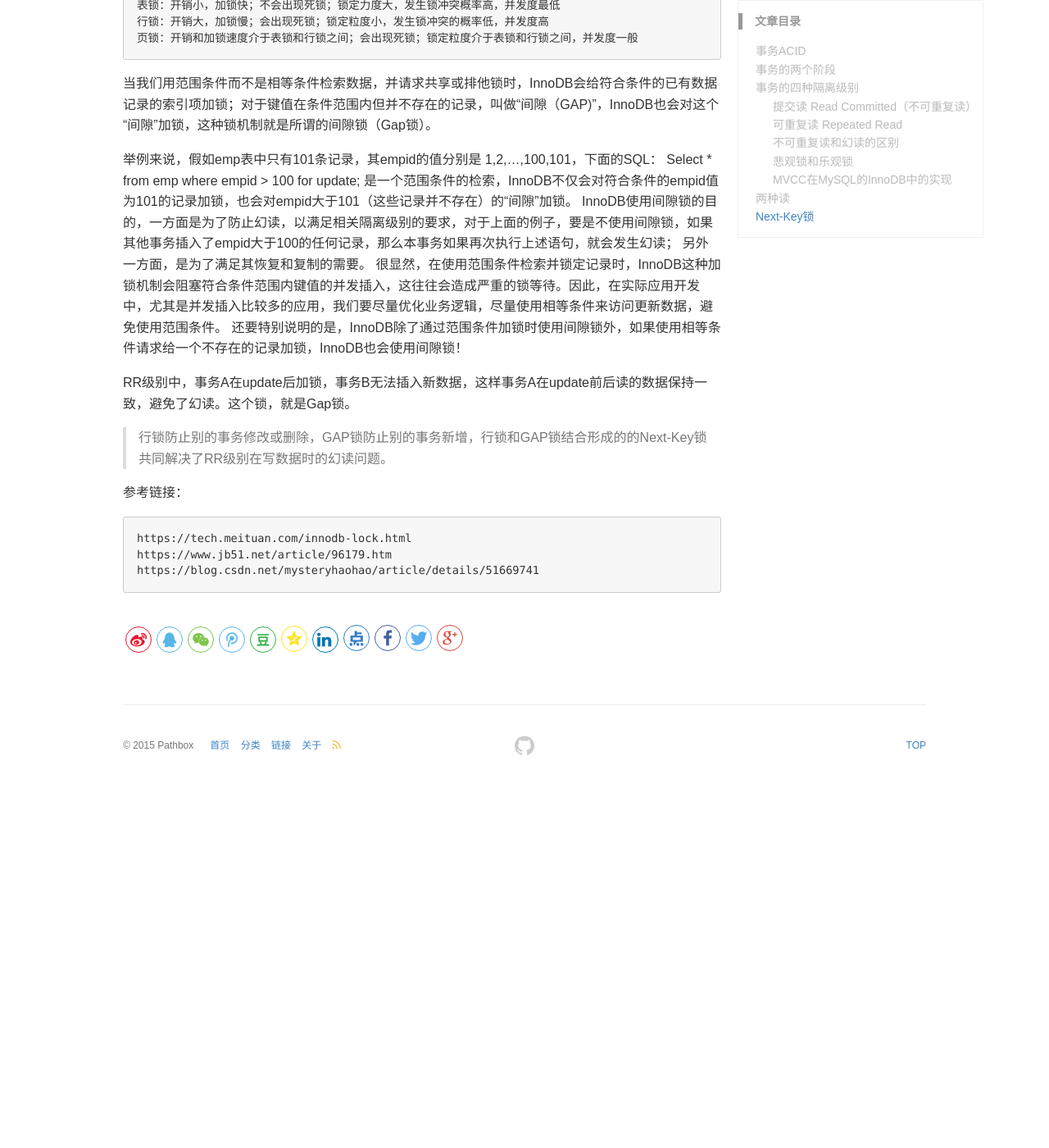
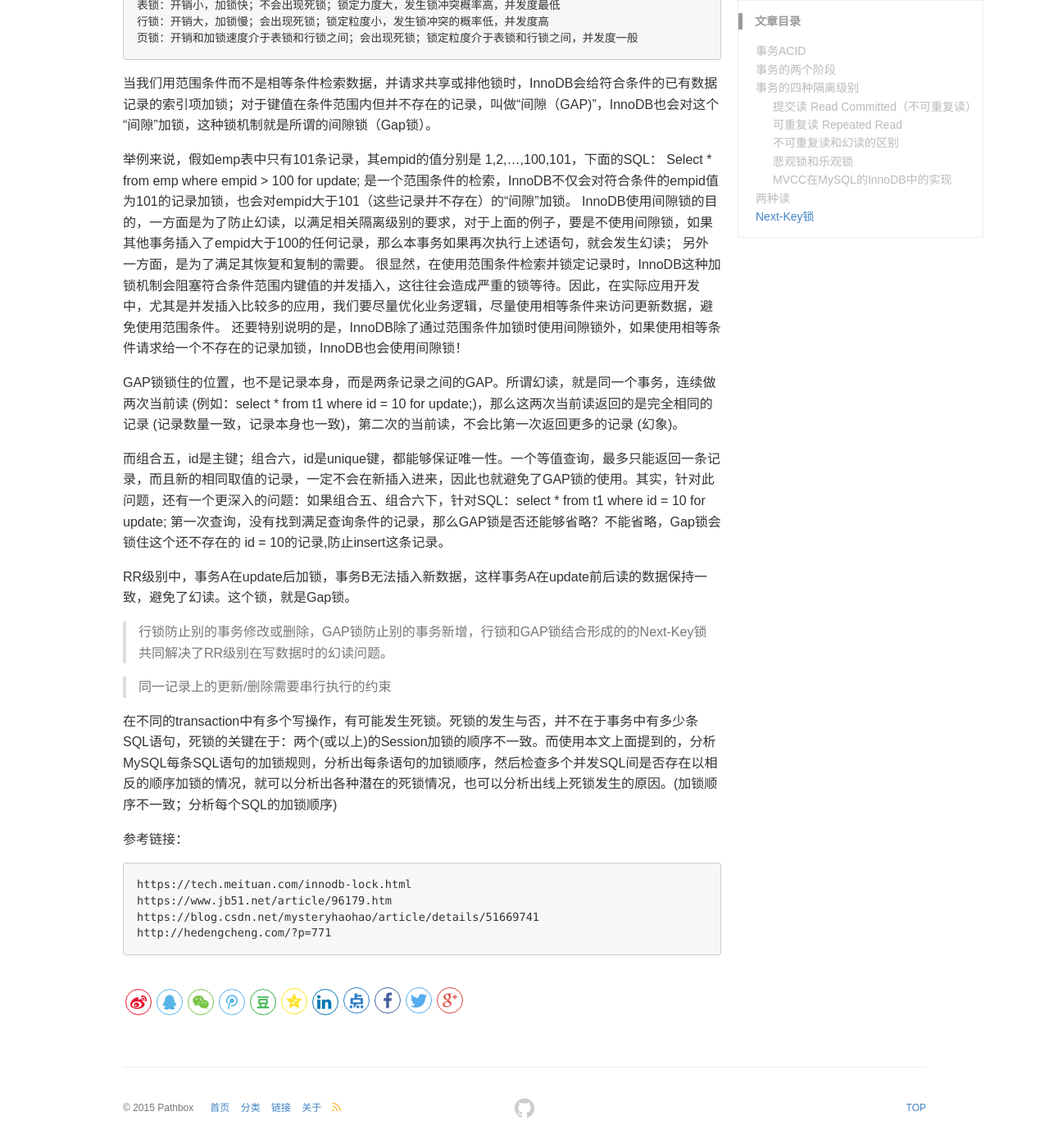
Before and after one commit to pathbox/pathbox.github.io, a Jekyll site: the page built from _posts/2018-04-10-The-Lock-in-MySQL.md, in a window 1280 px wide and 1400 px high, scrolled down 3464 px. Shown: the whole window at 82% size. Built offline with Jekyll 4.4.1, drawn with Linux system fonts in a browser that asks for light colours; before the commit the page ends 4422 px from its top, so only the background shows below that.

Commit message:
MySQL 死锁产生原因 加锁顺序不一致；分析每个SQL的加锁顺序

````diff
--- a/_posts/2018-04-10-The-Lock-in-MySQL.md
+++ b/_posts/2018-04-10-The-Lock-in-MySQL.md
@@ -120,10 +120,18 @@ InnoDB使用间隙锁的目的，一方面是为了防止幻读，以满足相
 很显然，在使用范围条件检索并锁定记录时，InnoDB这种加锁机制会阻塞符合条件范围内键值的并发插入，这往往会造成严重的锁等待。因此，在实际应用开发中，尤其是并发插入比较多的应用，我们要尽量优化业务逻辑，尽量使用相等条件来访问更新数据，避免使用范围条件。
 还要特别说明的是，InnoDB除了通过范围条件加锁时使用间隙锁外，如果使用相等条件请求给一个不存在的记录加锁，InnoDB也会使用间隙锁！
 
+GAP锁锁住的位置，也不是记录本身，而是两条记录之间的GAP。所谓幻读，就是同一个事务，连续做两次当前读 (例如：select * from t1 where id = 10 for update;)，那么这两次当前读返回的是完全相同的记录 (记录数量一致，记录本身也一致)，第二次的当前读，不会比第一次返回更多的记录 (幻象)。
+
+而组合五，id是主键；组合六，id是unique键，都能够保证唯一性。一个等值查询，最多只能返回一条记录，而且新的相同取值的记录，一定不会在新插入进来，因此也就避免了GAP锁的使用。其实，针对此问题，还有一个更深入的问题：如果组合五、组合六下，针对SQL：select * from t1 where id = 10 for update; 第一次查询，没有找到满足查询条件的记录，那么GAP锁是否还能够省略？不能省略，Gap锁会锁住这个还不存在的 id = 10的记录,防止insert这条记录。
+
 
 RR级别中，事务A在update后加锁，事务B无法插入新数据，这样事务A在update前后读的数据保持一致，避免了幻读。这个锁，就是Gap锁。
 
 >行锁防止别的事务修改或删除，GAP锁防止别的事务新增，行锁和GAP锁结合形成的的Next-Key锁共同解决了RR级别在写数据时的幻读问题。
+
+> 同一记录上的更新/删除需要串行执行的约束
+
+在不同的transaction中有多个写操作，有可能发生死锁。死锁的发生与否，并不在于事务中有多少条SQL语句，死锁的关键在于：两个(或以上)的Session加锁的顺序不一致。而使用本文上面提到的，分析MySQL每条SQL语句的加锁规则，分析出每条语句的加锁顺序，然后检查多个并发SQL间是否存在以相反的顺序加锁的情况，就可以分析出各种潜在的死锁情况，也可以分析出线上死锁发生的原因。(加锁顺序不一致；分析每个SQL的加锁顺序)
 
 
 参考链接：
@@ -132,4 +140,5 @@ RR级别中，事务A在update后加锁，事务B无法插入新数据，这样
 https://tech.meituan.com/innodb-lock.html
 https://www.jb51.net/article/96179.htm
 https://blog.csdn.net/mysteryhaohao/article/details/51669741
+http://hedengcheng.com/?p=771
 ```
````
